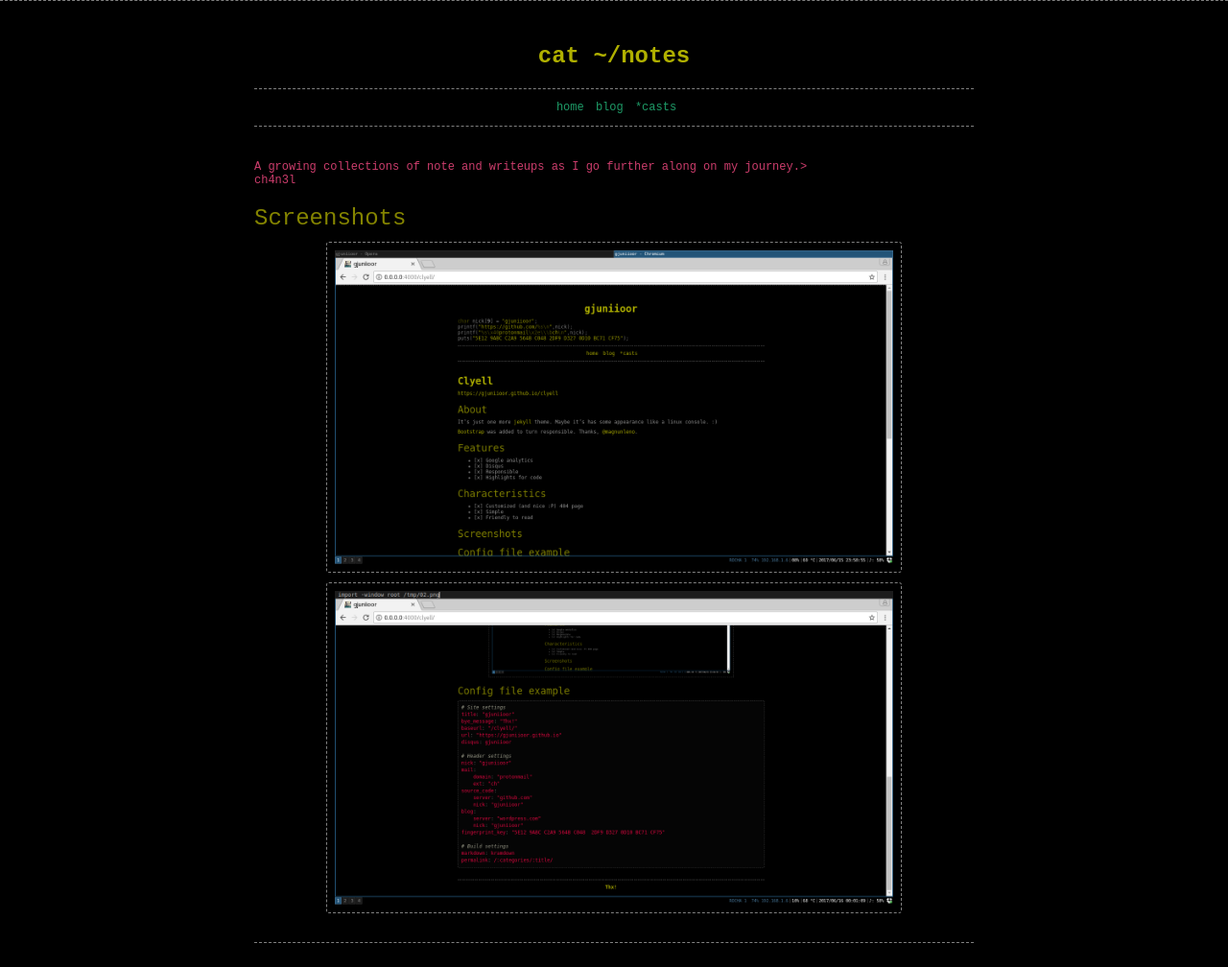
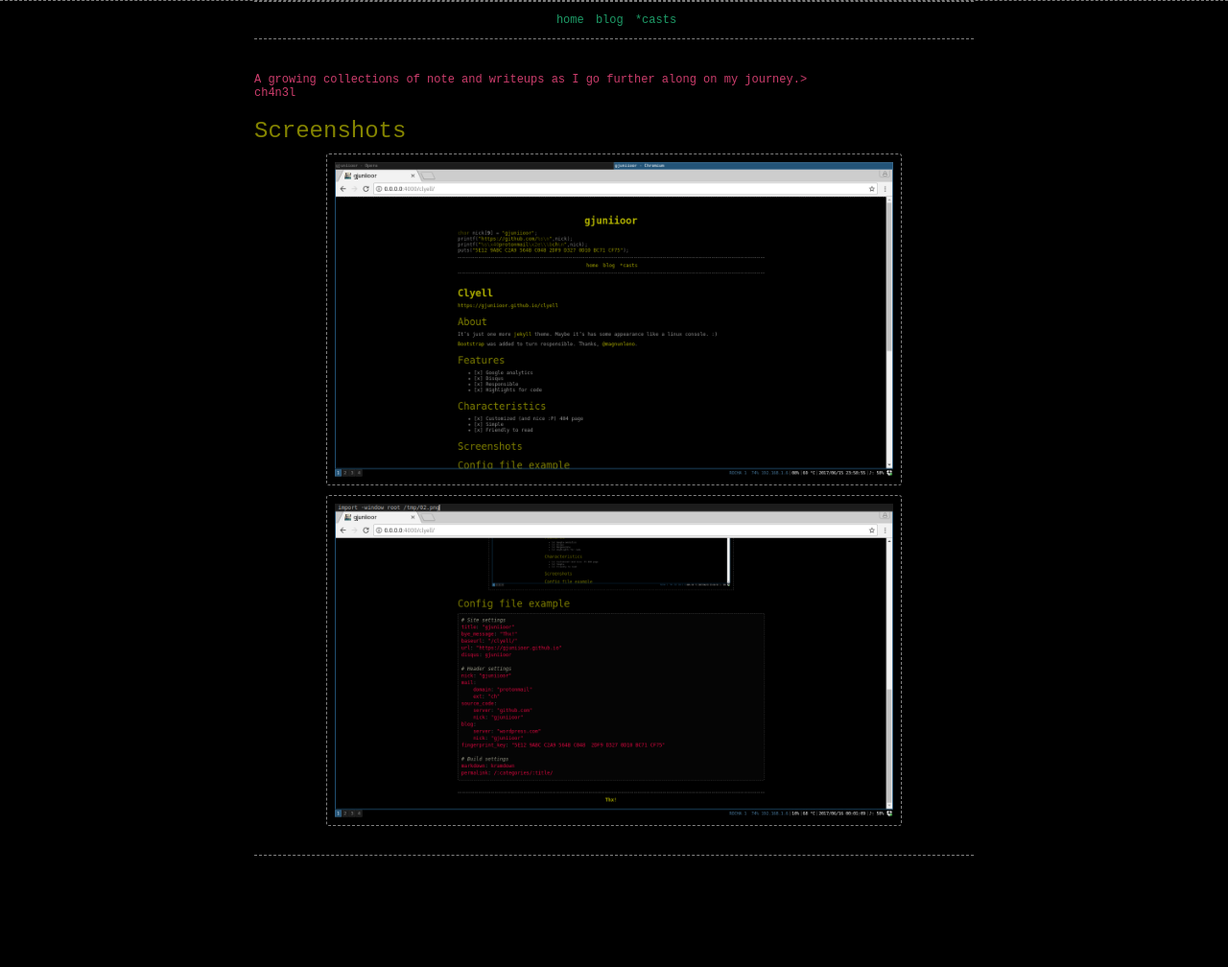
Before and after one commit to ch4n3l/ch4n3l.github.io, a Jekyll site: the page built from index.md, in a window 1280 px wide. Shown: the whole page at 96% size. Built offline with Jekyll 4.4.1, drawn with Linux system fonts in a browser that asks for light colours; after the commit the page ends 917 px from its top, so only the background shows below that.

Commit message:
no header

```diff
--- a/_includes/header.html
+++ b/_includes/header.html
@@ -1,7 +1 @@
-<header class="row">
-  <div class="col-lg-8 col-lg-offset-2">
-    <h1 class="">cat ~/notes</h1>
-  </div>
-</header>
-
 {% include menu.html %}
```
